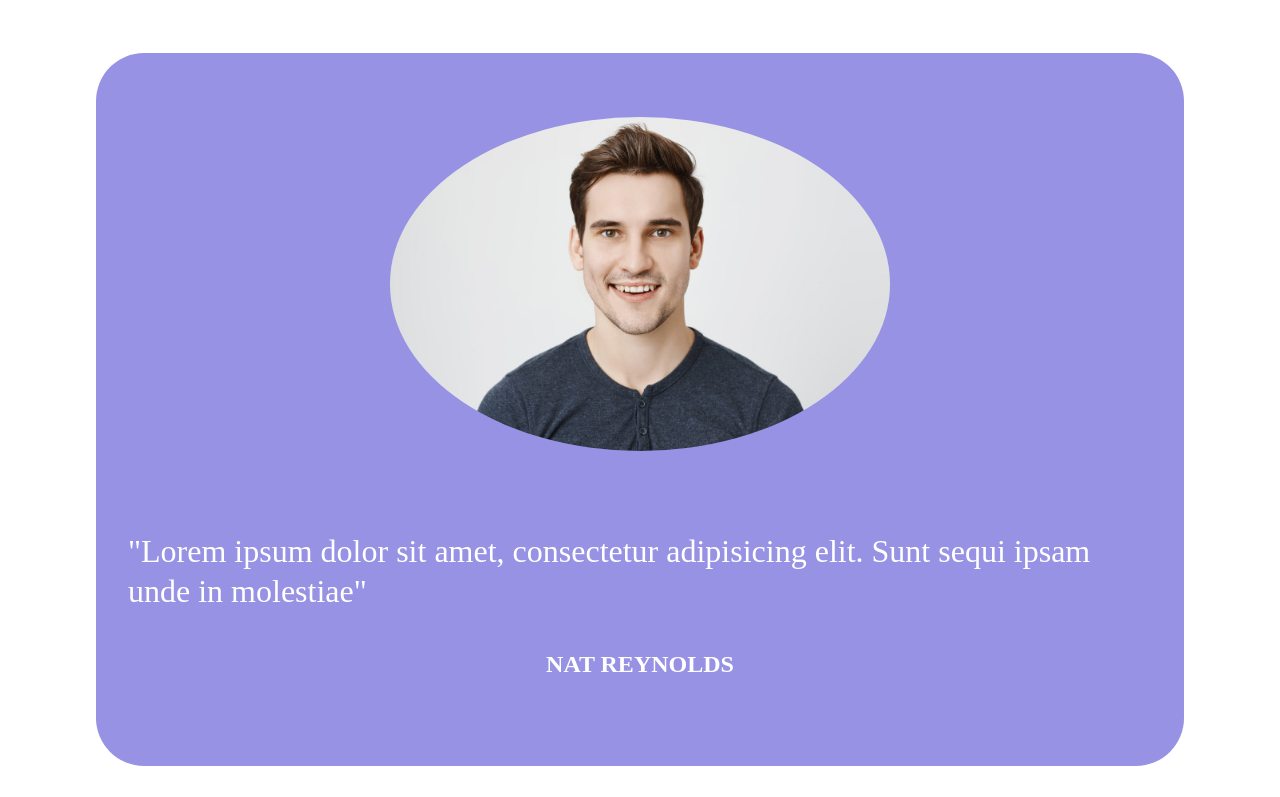
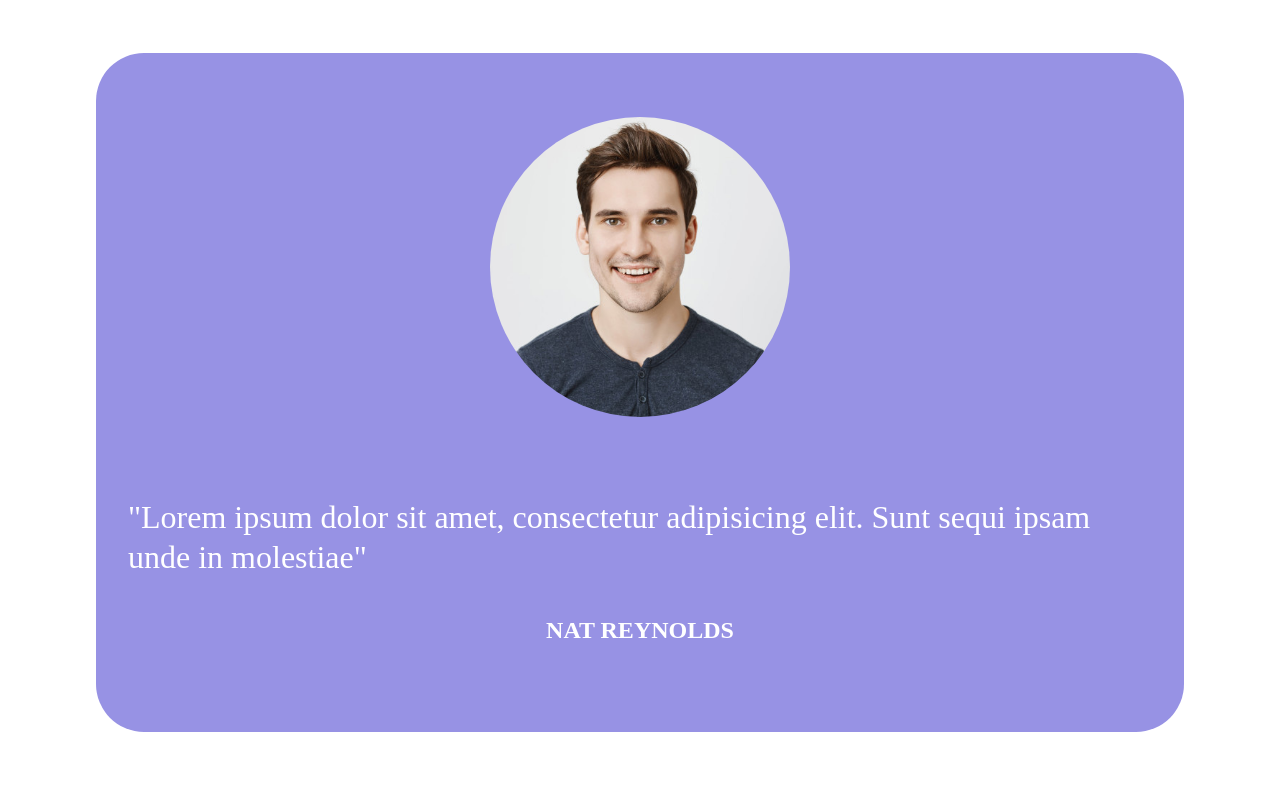
Before and after one commit to EligioBiasi/htmlcss-responsive-layout, a plain HTML site: page index.html in a window 1280 px wide. Shown: the part 2083-2880 px from the top of the page. Drawn offline with Linux system fonts and the light colour scheme.

Commit message:
testimonial img border-radius fix

```diff
--- a/style.css
+++ b/style.css
@@ -194,7 +194,9 @@ div.central-panel-right i{
 }
 .testimonial-card img{
     border-radius: 50%;
-    width: 80%;
+    width: 300px;
+    height: 300px;
+    object-fit: cover;
 }
 .testimonial-card p{
     line-height: 2.5rem;
```
